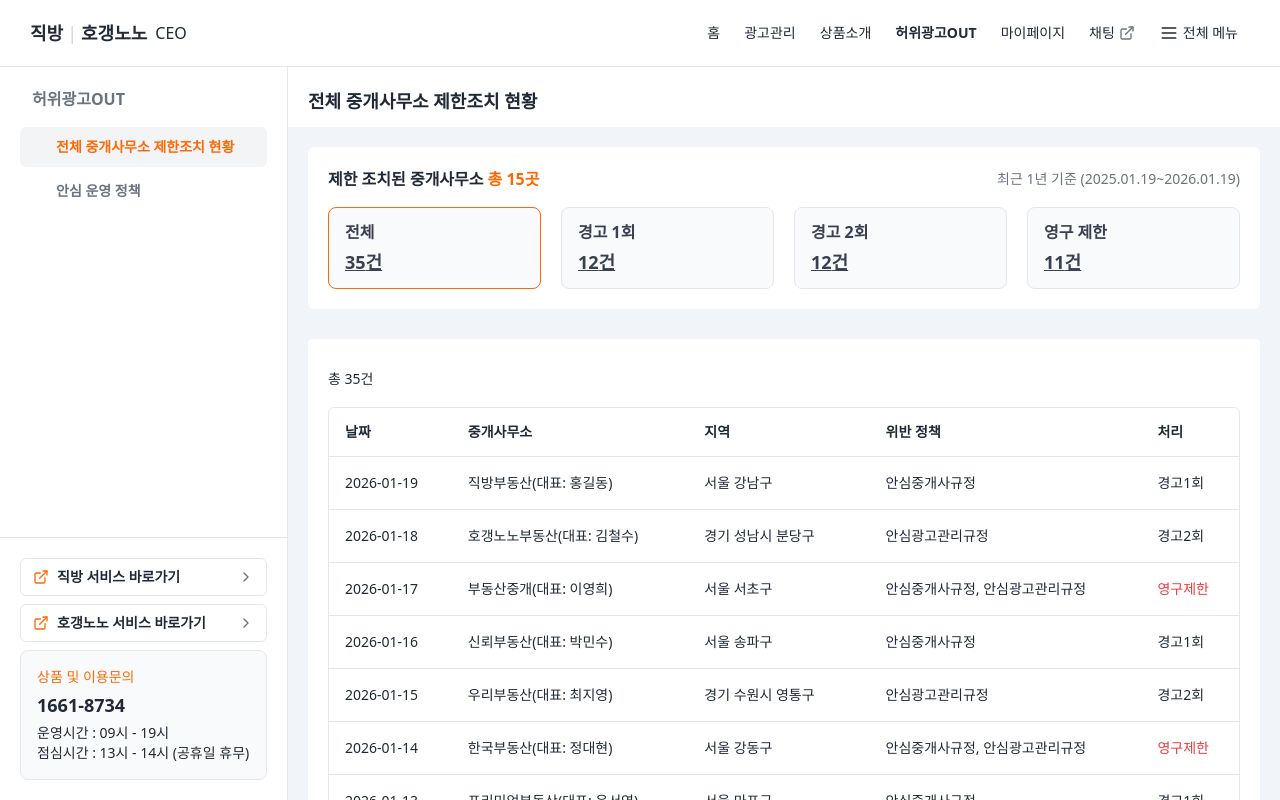
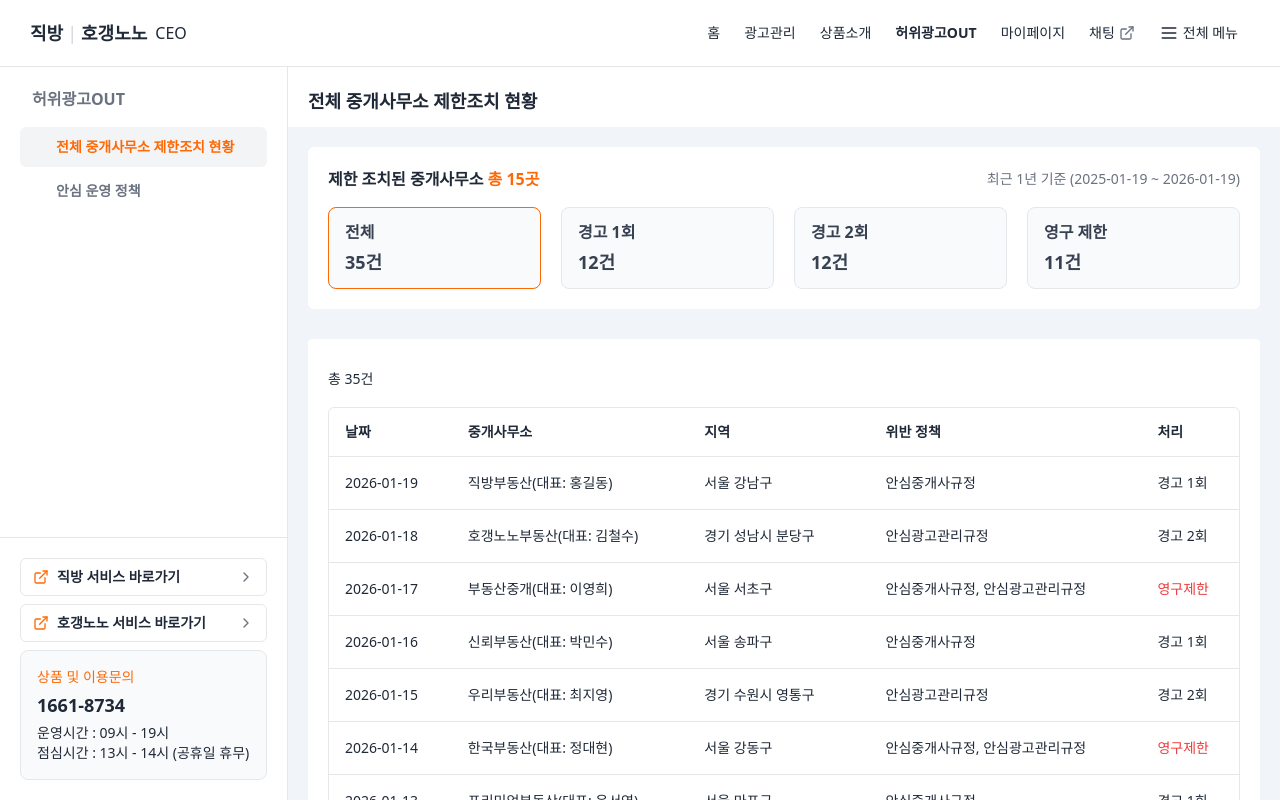
Before and after one commit to elfgee/Ceo, a React (Vite) app: page /fake-ads-out/restrictions in a window 1280 px wide. Built offline with nearby package versions, Linux system fonts and the light colour scheme.

Commit message:
Update restrictions filters and loading state

```diff
--- a/src/pages/Restrictions.tsx
+++ b/src/pages/Restrictions.tsx
@@ -95,7 +95,7 @@
     const year = date.getFullYear();
     const month = String(date.getMonth() + 1).padStart(2, "0");
     const day = String(date.getDate()).padStart(2, "0");
-    return `${year}.${month}.${day}`;
+    return `${year}-${month}-${day}`;
   };
 
   return {
@@ -107,9 +107,9 @@
 const getActionLabel = (action: RestrictionType): string => {
   switch (action) {
     case "warning-1":
-      return "경고1회";
+      return "경고 1회";
     case "warning-2":
-      return "경고2회";
+      return "경고 2회";
     case "permanent":
       return "영구제한";
   }
@@ -134,6 +134,7 @@
 export function Restrictions() {
   const [filter, setFilter] = React.useState<RestrictionType | "all">("all");
   const [currentPage, setCurrentPage] = React.useState(1);
+  const [isLoading, setIsLoading] = React.useState(true);
   const itemsPerPage = 10;
 
   const dateRange = getDateRange();
@@ -159,6 +160,13 @@
     setCurrentPage(1);
   }, [filter]);
 
+  React.useEffect(() => {
+    const timer = window.setTimeout(() => {
+      setIsLoading(false);
+    }, 600);
+    return () => window.clearTimeout(timer);
+  }, []);
+
   return (
     <div className="flex flex-col gap-[30px] py-5 px-5">
       {/* 상단 요약 정보 카드 */}
@@ -169,7 +177,7 @@
             <span className="text-base font-bold leading-6 text-primary">총 {statistics.totalOffices}곳</span>
           </div>
           <div className="flex-1 md:h-5 text-left md:text-right text-sm font-normal leading-5 text-mutedForeground">
-            최근 1년 기준 ({dateRange.start}~{dateRange.end})
+            최근 1년 기준 ({dateRange.start} ~ {dateRange.end})
           </div>
         </div>
 
@@ -184,16 +192,9 @@
             )}
           >
             <div className="text-base font-semibold leading-6 text-secondaryForeground">전체</div>
-            <button
-              type="button"
-              onClick={(e) => {
-                e.stopPropagation();
-                setFilter("all");
-              }}
-              className="text-xl font-semibold leading-7 text-secondaryForeground underline cursor-pointer"
-            >
+            <div className="text-xl font-semibold leading-7 text-secondaryForeground">
               {statistics.totalActions}건
-            </button>
+            </div>
           </button>
           <button
             type="button"
@@ -204,16 +205,9 @@
             )}
           >
             <div className="text-base font-semibold leading-6 text-secondaryForeground">경고 1회</div>
-            <button
-              type="button"
-              onClick={(e) => {
-                e.stopPropagation();
-                setFilter("warning-1");
-              }}
-              className="text-xl font-semibold leading-7 text-secondaryForeground underline cursor-pointer"
-            >
+            <div className="text-xl font-semibold leading-7 text-secondaryForeground">
               {statistics.warning1}건
-            </button>
+            </div>
           </button>
           <button
             type="button"
@@ -224,16 +218,9 @@
             )}
           >
             <div className="text-base font-semibold leading-6 text-secondaryForeground">경고 2회</div>
-            <button
-              type="button"
-              onClick={(e) => {
-                e.stopPropagation();
-                setFilter("warning-2");
-              }}
-              className="text-xl font-semibold leading-7 text-secondaryForeground underline cursor-pointer"
-            >
+            <div className="text-xl font-semibold leading-7 text-secondaryForeground">
               {statistics.warning2}건
-            </button>
+            </div>
           </button>
           <button
             type="button"
@@ -244,22 +231,21 @@
             )}
           >
             <div className="text-base font-semibold leading-6 text-secondaryForeground">영구 제한</div>
-            <button
-              type="button"
-              onClick={(e) => {
-                e.stopPropagation();
-                setFilter("permanent");
-              }}
-              className="text-xl font-semibold leading-7 text-secondaryForeground underline cursor-pointer"
-            >
+            <div className="text-xl font-semibold leading-7 text-secondaryForeground">
               {statistics.permanent}건
-            </button>
+            </div>
           </button>
         </div>
       </div>
 
       {/* 테이블 영역 */}
-      {paginatedData.length > 0 ? (
+      {isLoading ? (
+        <div className="flex flex-col items-center justify-center py-12">
+          <div className="text-sm font-normal leading-5 text-mutedForeground">
+            로딩 중입니다...
+          </div>
+        </div>
+      ) : paginatedData.length > 0 ? (
         <div className="p-0 md:p-5 bg-transparent md:bg-background rounded-[4px] flex flex-col gap-2">
           <div className="flex justify-end items-center gap-[10px] h-10 px-0">
             <div className="text-sm font-normal leading-5 text-foreground">총 {filteredData.length}건</div>
@@ -270,16 +256,16 @@
             <Table>
               <TableHeader>
                 <TableRow className="border-0">
-                  <TableHead className="hidden min-[390px]:table-cell min-h-[48px] px-0 md:px-4 text-sm font-bold leading-5 text-foreground">
+                  <TableHead className="min-h-[48px] px-0 md:px-4 text-sm font-bold leading-5 text-foreground">
                     날짜
                   </TableHead>
                   <TableHead className="min-h-[48px] px-0 md:px-4 text-sm font-bold leading-5 text-foreground">
                     중개사무소
                   </TableHead>
-                  <TableHead className="hidden min-[390px]:table-cell min-h-[48px] px-0 md:px-4 text-sm font-bold leading-5 text-foreground">
+                  <TableHead className="hidden min-[391px]:table-cell min-h-[48px] px-0 md:px-4 text-sm font-bold leading-5 text-foreground">
                     지역
                   </TableHead>
-                  <TableHead className="hidden min-[390px]:table-cell min-h-[48px] px-0 md:px-4 text-sm font-bold leading-5 text-foreground">
+                  <TableHead className="hidden min-[391px]:table-cell min-h-[48px] px-0 md:px-4 text-sm font-bold leading-5 text-foreground">
                     위반 정책
                   </TableHead>
                   <TableHead className="min-h-[48px] px-0 md:px-4 text-sm font-bold leading-5 text-foreground">
@@ -290,16 +276,16 @@
               <TableBody>
                 {paginatedData.map((item) => (
                   <TableRow key={item.id} className="border-0 border-b border-border">
-                    <TableCell className="hidden min-[390px]:table-cell py-4 px-0 md:px-4 text-sm font-normal leading-5 text-foreground">
+                    <TableCell className="py-4 px-0 md:px-4 text-sm font-normal leading-5 text-foreground">
                       {item.date}
                     </TableCell>
                     <TableCell className="py-4 px-0 md:px-4 text-sm font-normal leading-5 text-foreground">
                       {item.officeName}(대표: {item.representativeName})
                     </TableCell>
-                    <TableCell className="hidden min-[390px]:table-cell py-4 px-0 md:px-4 text-sm font-normal leading-5 text-foreground">
+                    <TableCell className="hidden min-[391px]:table-cell py-4 px-0 md:px-4 text-sm font-normal leading-5 text-foreground">
                       {item.region}
                     </TableCell>
-                    <TableCell className="hidden min-[390px]:table-cell py-4 px-0 md:px-4 text-sm font-normal leading-5 text-foreground">
+                    <TableCell className="hidden min-[391px]:table-cell py-4 px-0 md:px-4 text-sm font-normal leading-5 text-foreground">
                       {item.violationPolicies.join(", ")}
                     </TableCell>
                     <TableCell className="py-4 px-0 md:px-4">
```
